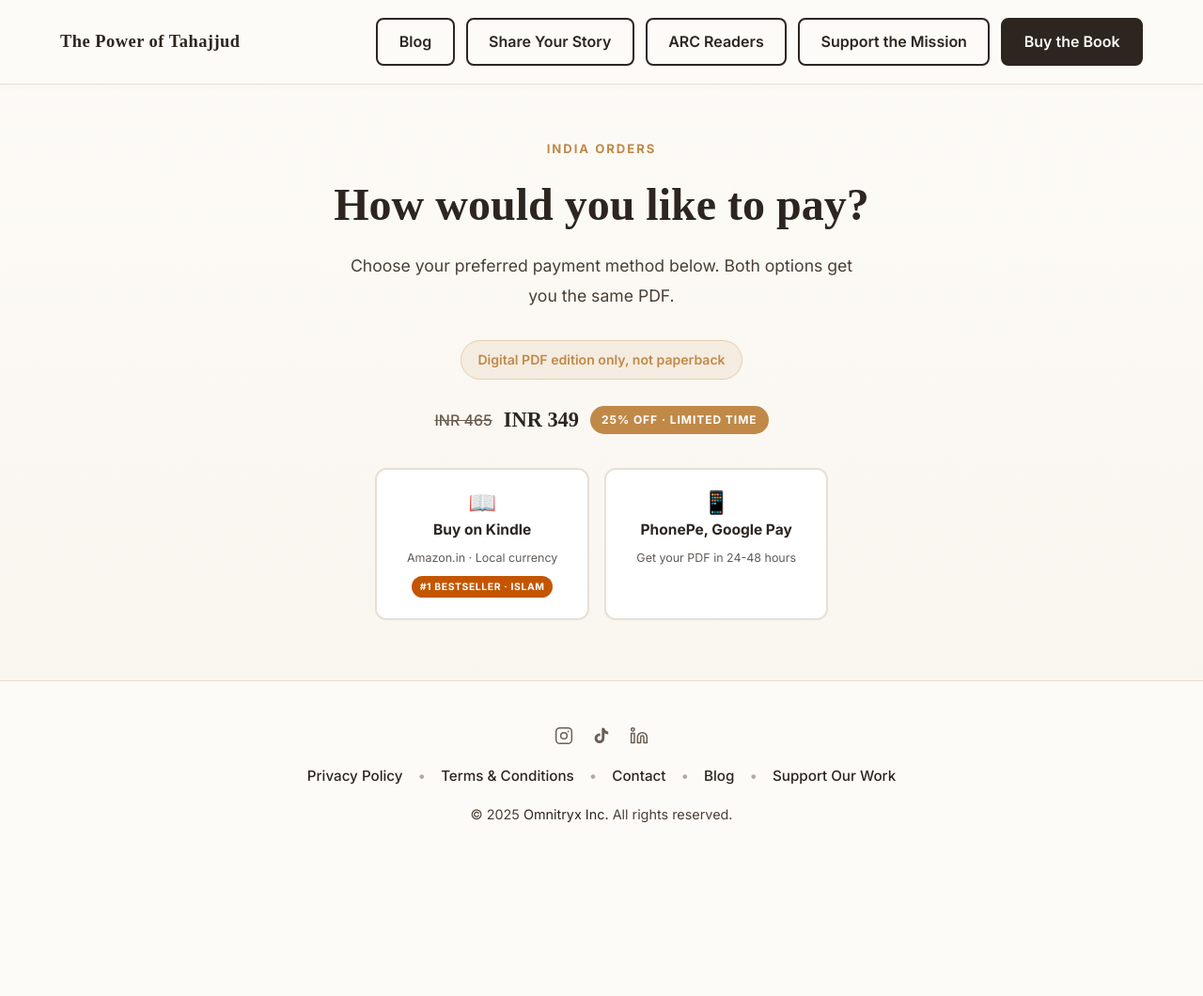
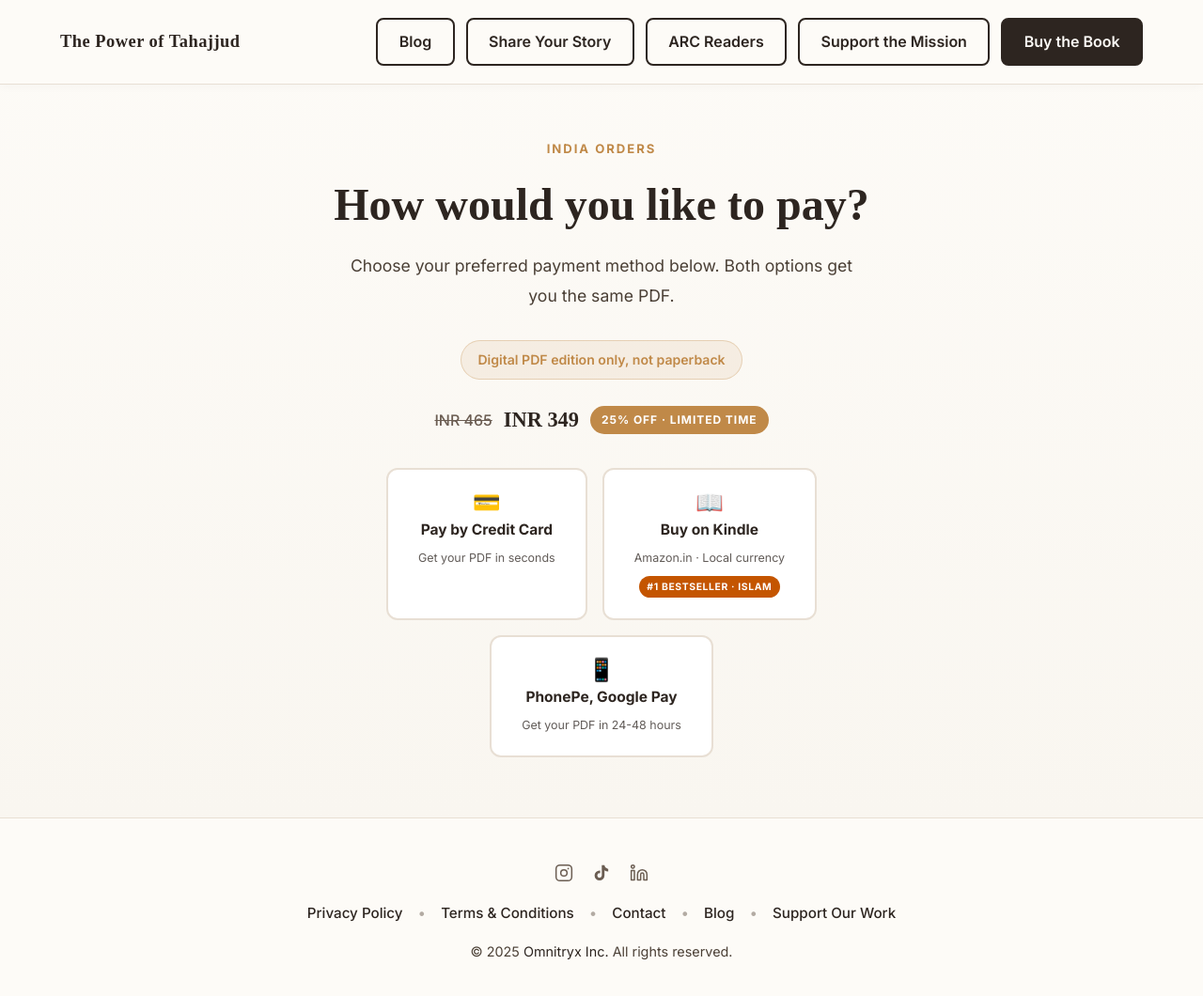
Before and after one commit to Omnitryx-Inc/tahajjud-fe-main, a Jekyll site: the page built from pages/phonepe.html, in a window 1280 px wide and 1066 px high. Shown: the top 1060 px of the window at 94% size. Built offline with Jekyll 4.4.1, drawn with Linux system fonts in a browser that asks for light colours; some web fonts are replaced.

Commit message:
adjustments

```diff
--- a/pages/easypaisa.html
+++ b/pages/easypaisa.html
@@ -596,6 +596,11 @@ permalink: /easypaisa/
         </div>
 
         <div class="ep-choice-group">
+            <a href="https://omnitryx-pakistan.lemonsqueezy.com/checkout/buy/388c04c5-a834-4796-8952-b90d836fb0d0" target="_blank" rel="noopener" class="ep-choice-btn ep-choice-secondary" onclick="gtag('event','click_buy_digital',{button_location:'easypaisa_hero_card'});">
+                <span class="ep-choice-icon">💳</span>
+                <span class="ep-choice-label">Pay by Credit Card</span>
+                <span class="ep-choice-sub">Get your PDF in seconds</span>
+            </a>
             <a href="#" id="ep-jazzcash-btn" class="ep-choice-btn ep-choice-secondary">
                 <span class="ep-choice-icon">📱</span>
                 <span class="ep-choice-label">Easypaisa / JazzCash</span>
--- a/pages/phonepe.html
+++ b/pages/phonepe.html
@@ -263,6 +263,11 @@ permalink: /phonepe/
         </div>
 
         <div class="ep-choice-group">
+            <a href="https://omnitryx-india.lemonsqueezy.com/checkout/buy/1fd52007-384f-412d-ac1f-ca4baf75856f" target="_blank" rel="noopener" class="ep-choice-btn ep-choice-secondary" onclick="gtag('event','click_buy_digital',{button_location:'phonepe_hero_card'});">
+                <span class="ep-choice-icon">💳</span>
+                <span class="ep-choice-label">Pay by Credit Card</span>
+                <span class="ep-choice-sub">Get your PDF in seconds</span>
+            </a>
             <a href="https://www.amazon.in/dp/B0GX2ZXRX6" target="_blank" rel="noopener" class="ep-choice-btn ep-choice-secondary" onclick="gtag('event','click_buy_kindle',{button_location:'phonepe_hero_card'});">
                 <span class="ep-choice-icon">📖</span>
                 <span class="ep-choice-label">Buy on Kindle</span>
```
